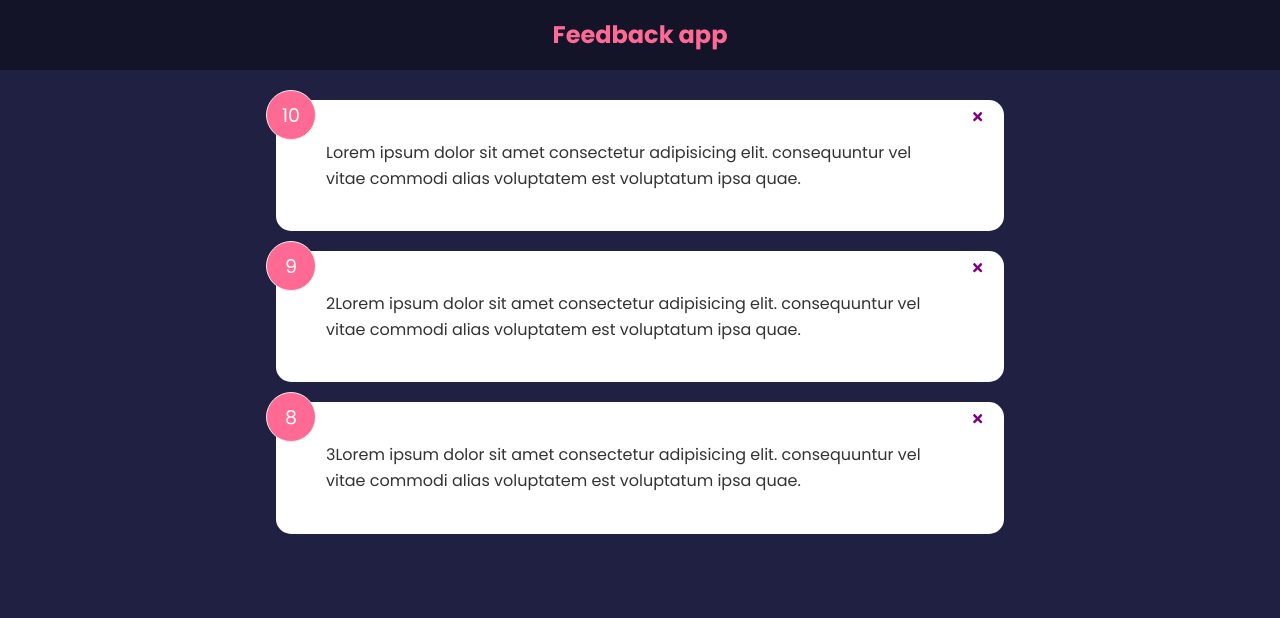
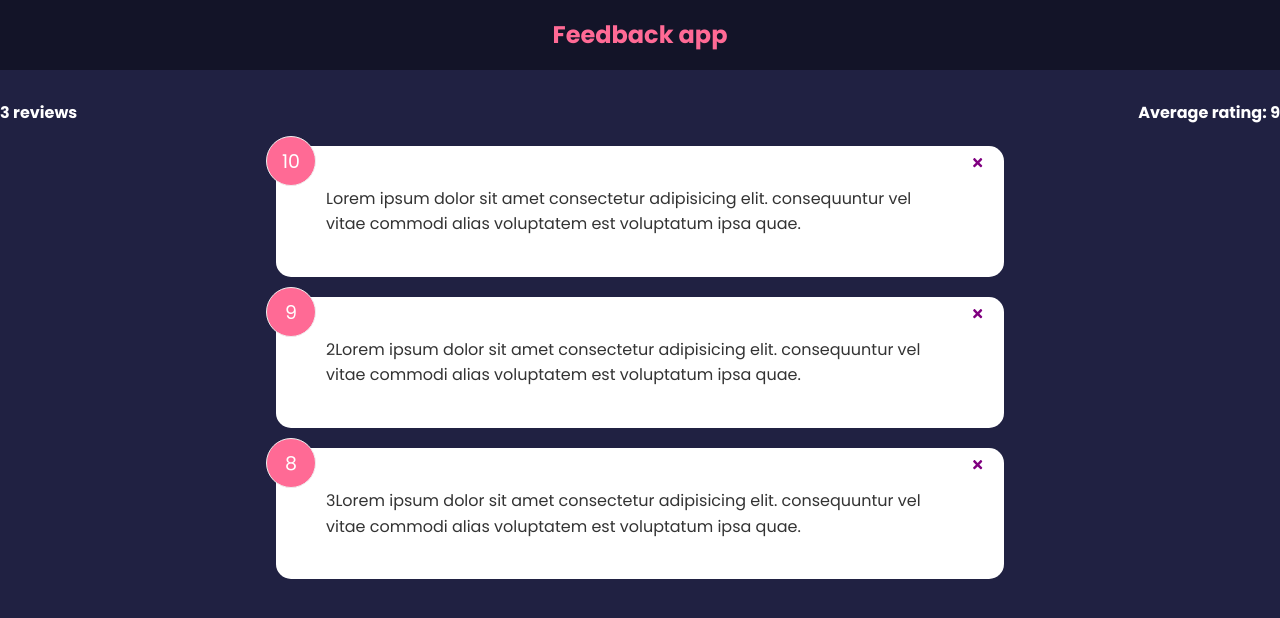
Before and after one commit to davydegr/react-review-app, a React (Create React App) app: page / in a window 1280 px wide. Shown: the top 618 px of the page. Built offline with nearby package versions, Linux system fonts and the light colour scheme; the HTML template or start-up script is replaced by a standard one.

Commit message:
Added component to display feedback stats

```diff
--- a/src/App.js
+++ b/src/App.js
@@ -3,6 +3,7 @@
 import Header from "./components/Header"
 import FeedbackData from "./data/FeedbackData"
 import FeedbackList from "./components/FeedbackList"
+import FeedbackStats from "./components/FeedbackStats"
 
 function App() {
 
@@ -20,6 +21,9 @@
   return (
     <>
       <Header />
+
+      <FeedbackStats feedback={feedback}/>
+
       <div className="container">
         <FeedbackList
           feedback={feedback}
--- /dev/null
+++ b/src/components/FeedbackStats.jsx
@@ -0,0 +1,23 @@
+
+import PropTypes from 'prop-types'
+function FeedbackStats({feedback}) {
+
+  // Calculate average rating
+  let average = feedback.reduce((acc, current) => {
+    return acc += current.rating}, 0) / feedback.length
+
+  average = average.toFixed(1).replace(/[.,]0$/,"")
+
+  return (
+    <div className='feedback-stats'>
+        <h4>{feedback.length} reviews</h4>
+        <h4>{isNaN(average) ? "No reviews yet" : `Average rating: ${average}`}</h4>
+    </div>
+  )
+}
+
+FeedbackStats.propTypes = {
+  feedback: PropTypes.array.isRequired
+}
+
+export default FeedbackStats
```
